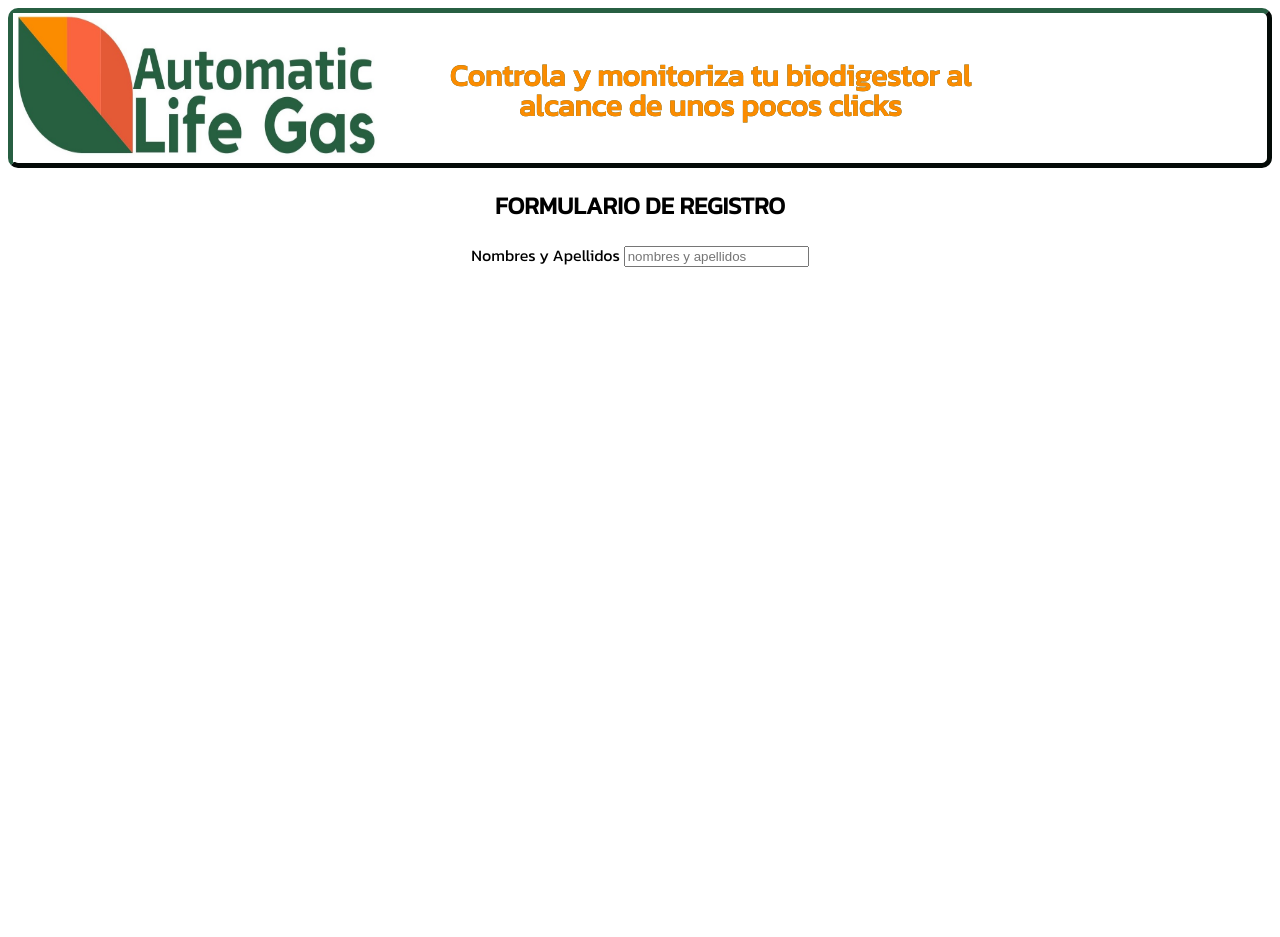
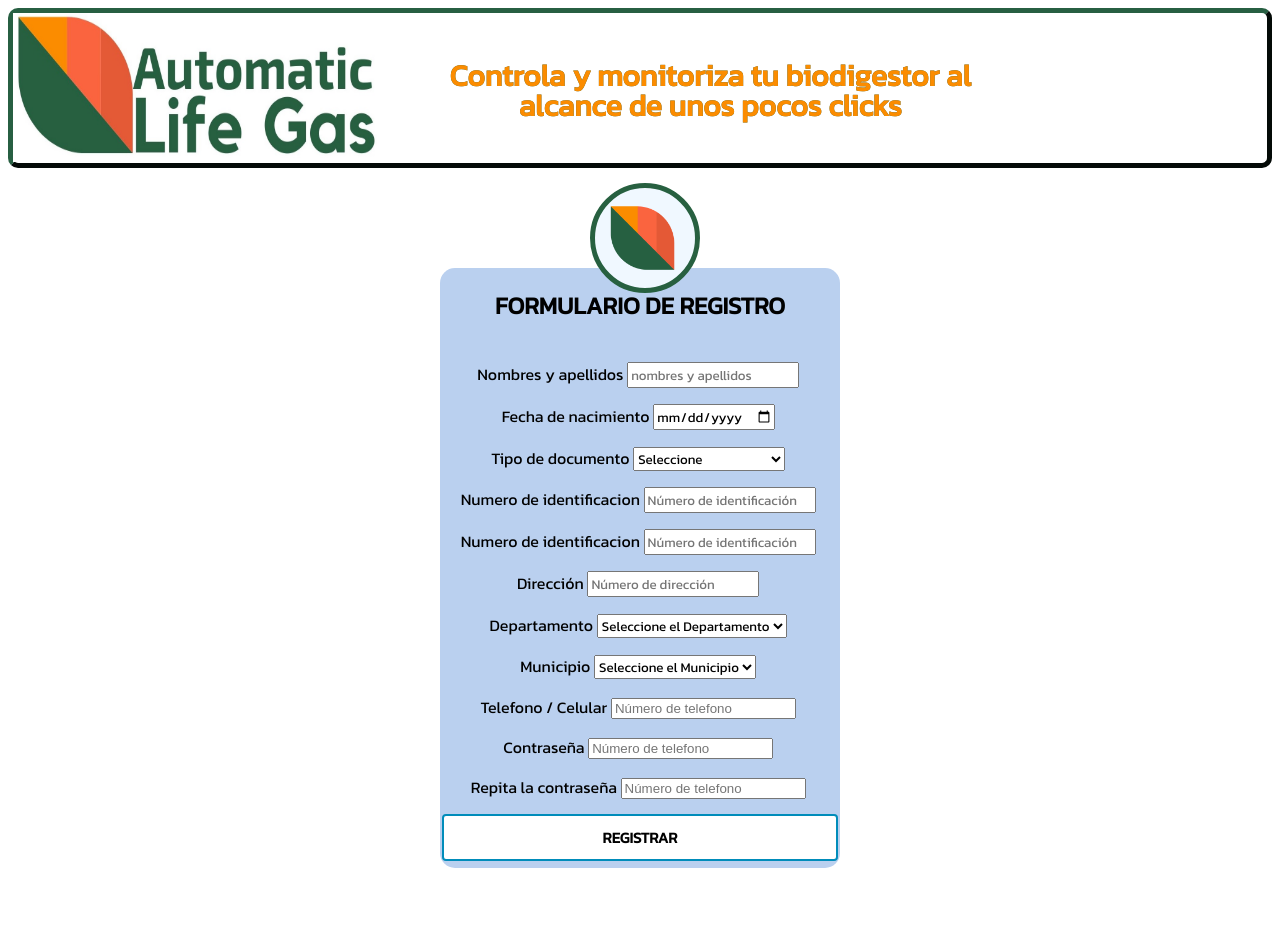
Before and after one commit to Anexis19/Proyecto_Biodigestor, a PHP site: page /pages/form_register.html in a window 1280 px wide. Before the commit the page ends 267 px from the top, so only its background shows below. Run offline with PHP 8.4, Linux system fonts and the light colour scheme; some libraries are stand-ins or nearby versions.

Commit message:
Quinto commit. 21/05/2022 Creacion de formulario, Falta cambiar la disposicion de los labels. Tener en cuenta form_container, display relative

```diff
--- a/css/style.css
+++ b/css/style.css
@@ -54,6 +54,10 @@ span{
 a{
     text-decoration: none;
     color: black;
+}
+a:hover{
+    color: white;
+    text-decoration: none;
 }
 button{
 
--- a/css/style_form.css
+++ b/css/style_form.css
@@ -1,8 +1,63 @@
 h2{
     text-align: center;
 }
-
+.input_decor{
+    text-decoration: none;
+    font-family: 'kanit', sans-serif;
+}
 .contenedor_form{
+    width: 400px;
+    height: 600px;
+    background: #BAD0EF;
+    border-radius: 15px;
+    margin-top:400px;
+    left: 50%;
+    position: absolute;
+    transform: translate(-50%, -50% );
+    box-sizing: border-box;
     font-family: 'kanit', sans-serif;
     text-align: center;
 }
+
+.contenedor_img {
+    width: 100px;
+	height: 100px;
+	border-radius: 60%;
+	position: absolute;
+	top: -85px;
+	left: calc(50% - 50px);
+	border: 5px solid #276040;
+    background-color: aliceblue;
+}
+.contenedor_img img{
+    width: 100%;
+    height: 100%;
+    transform: scale(0.7);
+}
+
+.form{
+    margin: auto;
+    width: 100%;
+    max-width: 400px;
+    padding-top: 0.2em;
+    padding-bottom: 4.5em;
+    text-align: center;
+}
+
+.form_container{
+    margin-top: 1em;
+    display: grid;
+}
+.form_group{
+    position: relative;
+}
+.btn_registrar{
+    margin-top: 1em;
+    background-color: white;
+    color: black;
+    border: 2px solid #008CBA;;
+}
+.btn_registrar:hover{
+    background-color: #35A6A0;
+    color: white;
+}
--- a/pages/form_register.html
+++ b/pages/form_register.html
@@ -33,14 +33,96 @@
     <!-- INICIO DEL FORMULARIO -->
 
     <div class="contenedor_form">
+        <div class="contenedor_img">
+            <img src="../images/icon.png" class="avatar" alt="Error al cargar la imagen">
+        </div>
         <h2>FORMULARIO DE REGISTRO</h2>
-        <form action="">
-
-            <label for="">Nombres y Apellidos</label>
-            <input type="text" placeholder="nombres y apellidos">
-
-
-
+        <form action="" method="POST" class="form">
+            <div class="form_container">
+                <div class="form_group">
+                    <label for="nombre_suaurio">Nombres y apellidos </label>
+                    <input type="text" name="nombre_usuario" class="input_decor" placeholder="nombres y apellidos" required>
+                    <span class="form_line"></span>
+                </div>
+            </div>
+            <div class="form_container">
+                <div class="form_group">
+                    <label for="fecha_nac">Fecha de nacimiento </label>
+                    <input type="date" name="fecha_nac" id="" required class="input_decor">
+                    <span class="form_line"></span>
+                </div>
+            </div>
+            <div class="form_container">
+                <div class="form_group">
+                    <label for="tipo_doc"> Tipo de documento </label>
+                    <select class="input_decor" name="tipo_doc">
+                        <option value="">Seleccione</option>
+                        <option value="CC">Cedula de ciudadania</option>
+                        <option value="PST">Pasaporte</option>
+                    </select>
+                    <span class="form_line"></span>
+                </div>
+            <div class="form_container">
+                <div class="form_group">
+                    <label for="numero_id"> Numero de identificacion </label>
+                    <input type="text" name="numero_id" class="input_decor" placeholder="Número de identificación">
+                    <span class="form_line"></span>
+                </div>
+            </div>
+            <div class="form_container">
+                <div class="form_group">
+                    <label for="numero_id"> Numero de identificacion </label>
+                    <input type="text" name="numero_id" class="input_decor" placeholder="Número de identificación">
+                    <span class="form_line"></span>
+                </div>
+            </div>
+            <div class="form_container">
+                <div class="form_group">
+                    <label for="numero_dirc"> Dirección </label>
+                    <input type="text" name="numero_dirc" class="input_decor" placeholder="Número de dirección">
+                    <span class="form_line"></span>
+                </div>
+            </div>
+            <div class="form_container">
+                <div class="form_group">
+                    <label for="depart"> Departamento </label>
+                    <select class="input_decor">
+                        <option value="">Seleccione el Departamento</option>
+                    </select>
+                    <span class="form_line"></span>
+                </div>
+            </div>
+            <div class="form_container">
+                <div class="form_group">
+                    <label for="muni"> Municipio </label>
+                    <select class="input_decor">
+                        <option value="">Seleccione el Municipio</option>
+                    </select>
+                    <span class="form_line"></span>
+                </div>
+            </div>
+            <div class="form_container">
+                <div class="form_group">
+                    <label for="tel"> Telefono / Celular </label>
+                    <input type="tel" name="tel" id="" placeholder="Número de telefono">
+                    <span class="form_line"></span>
+                </div>
+            </div>
+            <div class="form_container">
+                <div class="form_group">
+                    <label for="pasw"> Contraseña </label>
+                    <input type="password" name="pasw" id="" placeholder="Número de telefono">
+                    <span class="form_line"></span>
+                </div>
+            </div>
+            <div class="form_container">
+                <div class="form_group">
+                    <label for="re_pasw">Repita la contraseña </label>
+                    <input type="password" name="re_pasw" id="" placeholder="Número de telefono">
+                    <span class="form_line"></span>
+                </div>
+            </div>
+            <button type="submit" class="btn_registrar">REGISTRAR</button>
         </form>
     </div>
 </body>
```
